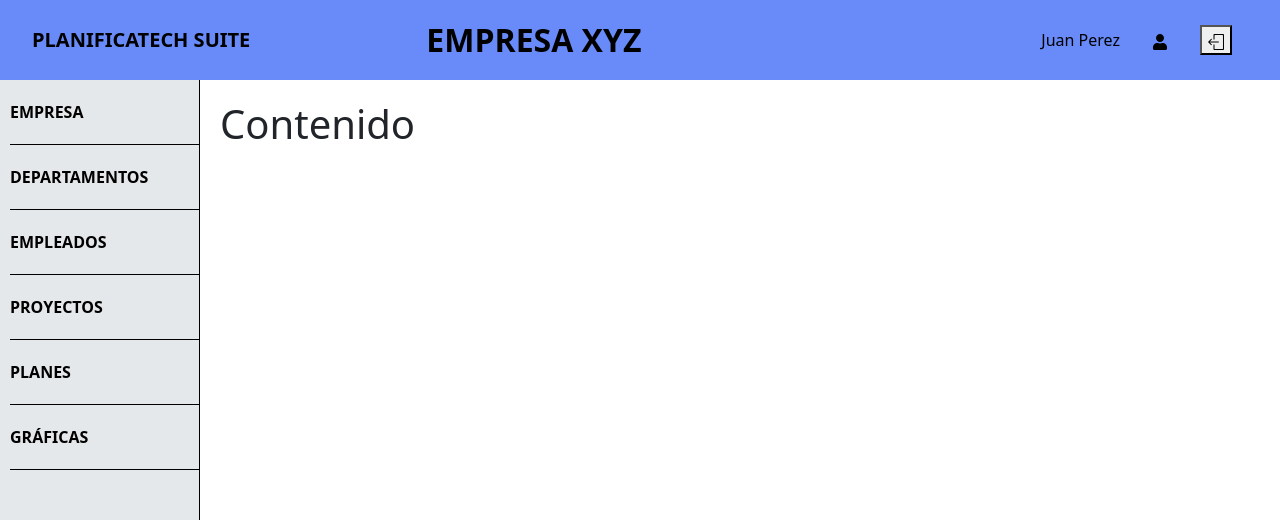
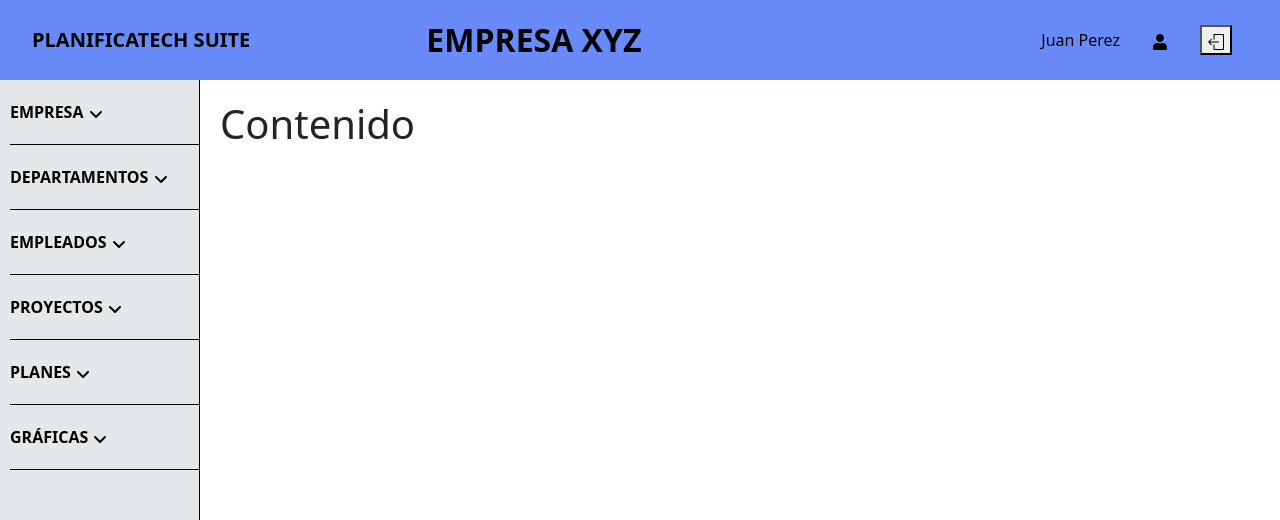
Before and after one commit to HectorJAC/planificatech-suite-fronted, a React (Vite) app: page /home in a window 1280 px wide. Shown: the top 520 px of the page. Built offline with nearby package versions, Linux system fonts and the light colour scheme; sample sign-in values are in the browser's storage.

Commit message:
Agregando iconos a las opciones del sidebar

```diff
--- a/src/components/Sidebar.tsx
+++ b/src/components/Sidebar.tsx
@@ -1,16 +1,17 @@
 import { Nav } from 'react-bootstrap';
+import { FaAngleDown } from "react-icons/fa6";
 import './styles/sidebar.css';
 
 export const Sidebar = () => {
     return (
         <div className="sidebar">
             <Nav className="flex-column">
-                <Nav.Link className='sidebar-button'>Empresa</Nav.Link>
-                <Nav.Link className='sidebar-button'>Departamentos</Nav.Link>
-                <Nav.Link className='sidebar-button'>Empleados</Nav.Link>
-                <Nav.Link className='sidebar-button'>Proyectos</Nav.Link>
-                <Nav.Link className='sidebar-button'>Planes</Nav.Link>
-                <Nav.Link className='sidebar-button'>Gráficas</Nav.Link>
+                <Nav.Link className='sidebar-button'>Empresa <FaAngleDown /></Nav.Link>
+                <Nav.Link className='sidebar-button'>Departamentos <FaAngleDown /></Nav.Link>
+                <Nav.Link className='sidebar-button'>Empleados <FaAngleDown /></Nav.Link>
+                <Nav.Link className='sidebar-button'>Proyectos <FaAngleDown /></Nav.Link>
+                <Nav.Link className='sidebar-button'>Planes <FaAngleDown /></Nav.Link>
+                <Nav.Link className='sidebar-button'>Gráficas <FaAngleDown /></Nav.Link>
             </Nav>
         </div>
     );
--- a/src/components/styles/sidebar.css
+++ b/src/components/styles/sidebar.css
@@ -17,7 +17,6 @@
     background-color: #bdc3c6;
     border-right: 8px solid #688BF9;
     padding-left: 5px;
-
 }
 
 .sidebar {
```
